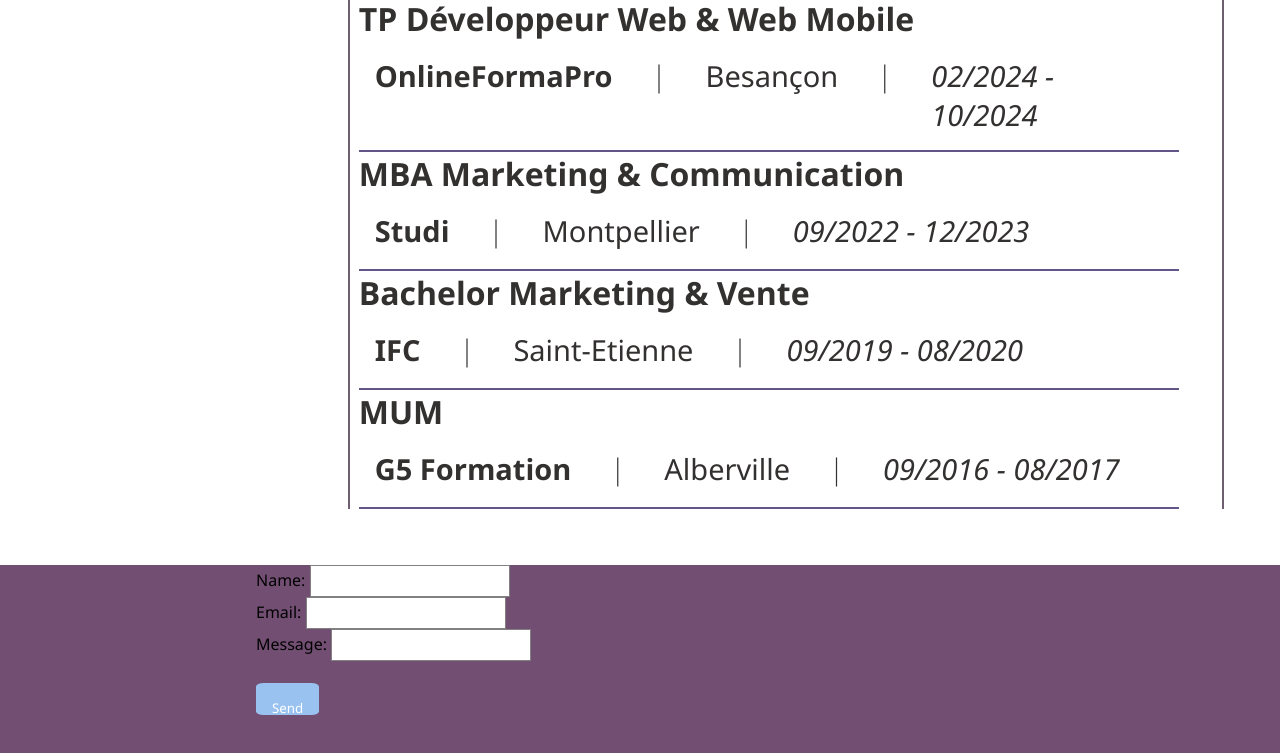
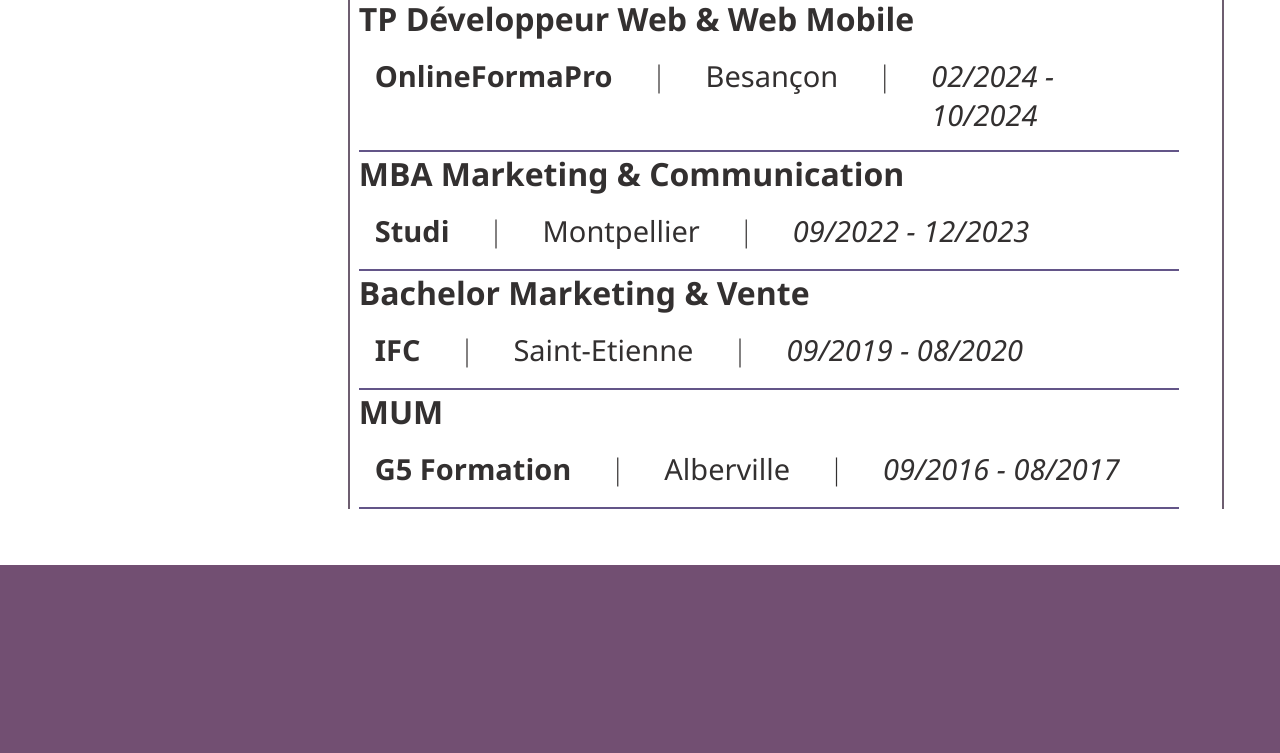
Before and after one commit to MiguelStc/cv_miguel_stc, a plain HTML site: page index.html in a window 1280 px wide. Shown: the part 2378-3131 px from the top of the page. Drawn offline with Linux system fonts and the light colour scheme.

Commit message:
html&css

```diff
--- a/index.html
+++ b/index.html
@@ -248,7 +248,7 @@
     </section>
 
     <footer class="the-footer bg-purple">
-      <section class="contact-footer" id="FOOT-contact">
+      <!--<section class="contact-footer" id="FOOT-contact">
         <form action="#" class="form-container">
           <label for="">Name: <input type="text" name="name" /> </label><br />
 
@@ -260,7 +260,7 @@
           ><br /><br />
           <input type="submit" name="submit" value="Send" class="btn" />
         </form>
-      </section>
+      </section>-->
     </footer>
   </body>
 </html>
```
